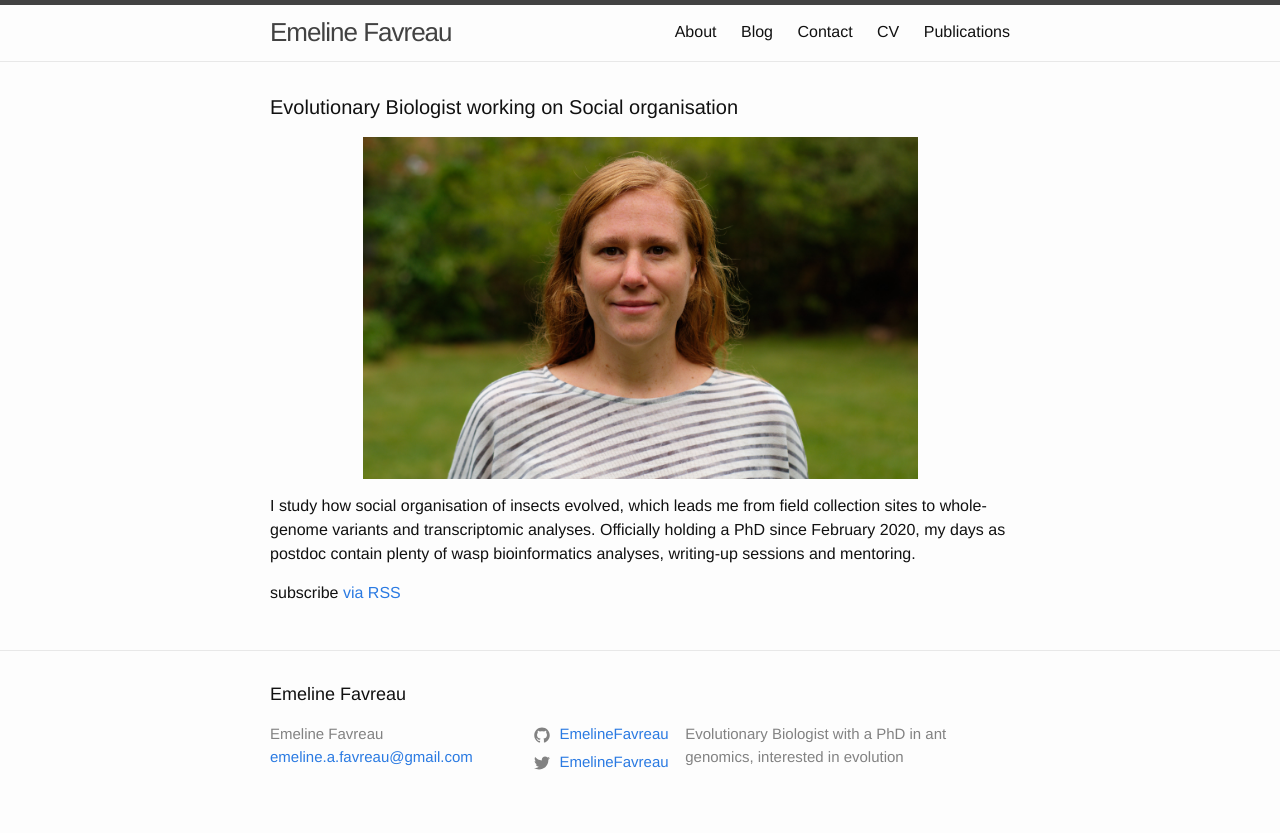
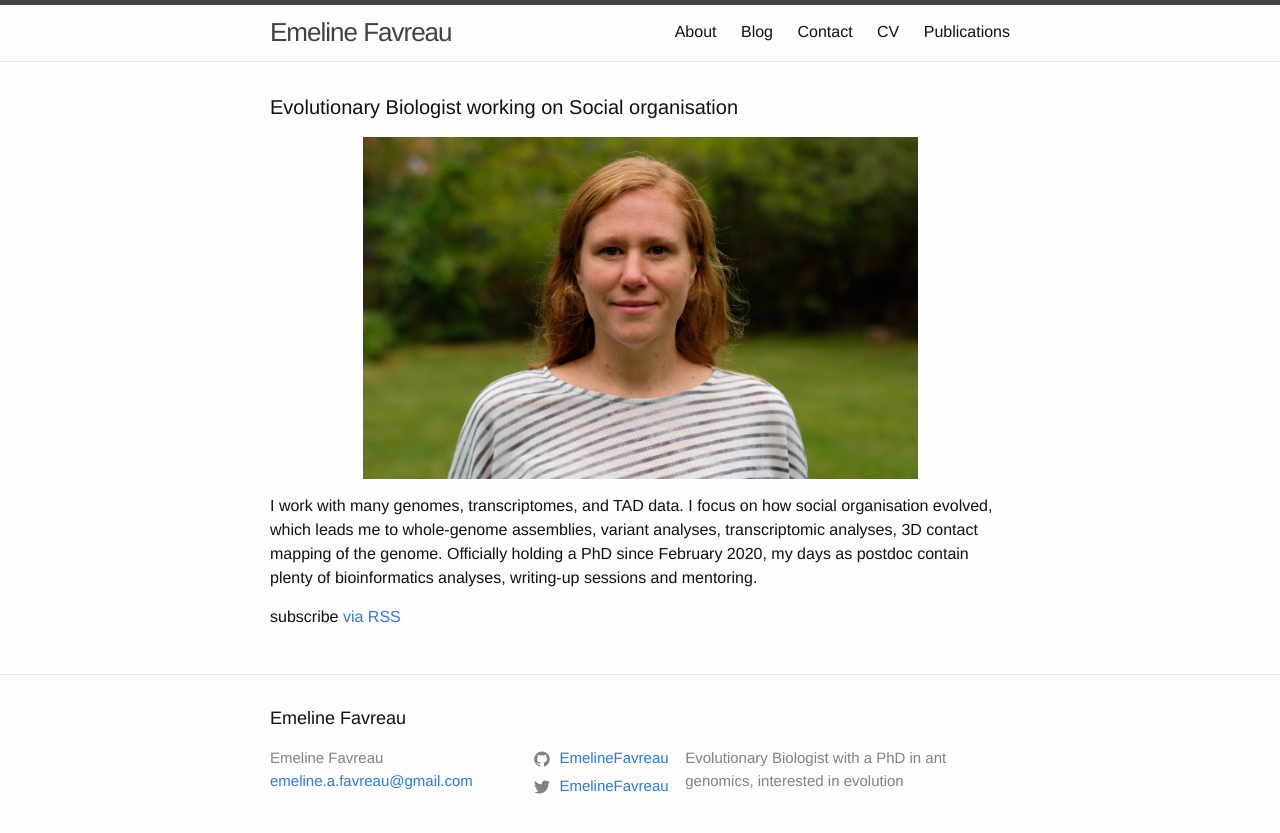
Before and after one commit to EmelineFavreau/EmelineFavreau.github.io, a Jekyll site: the page built from index.md, in a window 1280 px wide. Shown: the top 833 px of the page. Built offline with Jekyll 4.4.1, drawn with Linux system fonts in a browser that asks for light colours.

Commit message:
updating focus of career

```diff
--- a/index.md
+++ b/index.md
@@ -6,4 +6,4 @@ layout: home
 ---
 ![Emeline Favreau head and shoulder picture](assets/dr_emeline_favreau_DSCF0933_20-09-24.jpg)
 
-I study how social organisation of insects evolved, which leads me from field collection sites to whole-genome variants and transcriptomic analyses. Officially holding a PhD since February 2020, my days as postdoc contain plenty of wasp bioinformatics analyses, writing-up sessions and mentoring.
+I work with many genomes, transcriptomes, and TAD data. I focus on how social organisation evolved, which leads me to whole-genome assemblies, variant analyses, transcriptomic analyses, 3D contact mapping of the genome. Officially holding a PhD since February 2020, my days as postdoc contain plenty of bioinformatics analyses, writing-up sessions and mentoring.
```
Also changed, not shown: about.md (+1 -2 lines).
